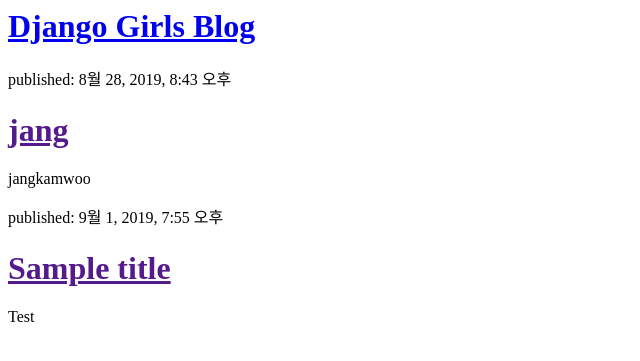
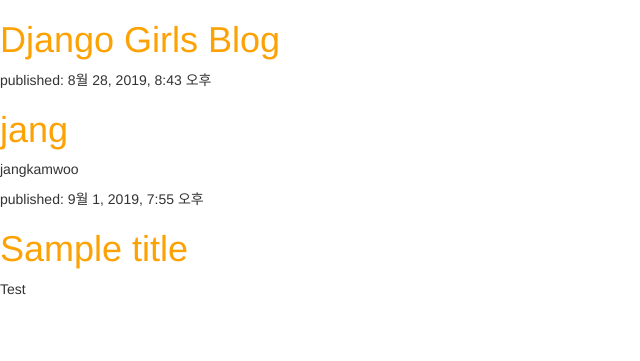
Before and after one commit to Hulkeinstein/my-first-blog, a Django app: template blog/templates/blog/post_list.html in a window 1280 px wide. Shown: the top 361 px of the page, without its empty margins (0-640 px from the left). Run offline with Django 3.2, Linux system fonts and the light colour scheme; the template is opened without the code that fills it: values that come from a table or form of the project are taken from there, others are empty; data comes from the database, SQL or seed files in the repository; some libraries are stand-ins or nearby versions.

Commit message:
Modifi templates

```diff
--- a/blog/templates/blog/post_list.html
+++ b/blog/templates/blog/post_list.html
@@ -1,8 +1,18 @@
+{% load static %}
 <html>
   <head>
     <title>Django Girls blog</title>
+    <link
+      rel="stylesheet"
+      href="//maxcdn.bootstrapcdn.com/bootstrap/3.2.0/css/bootstrap.min.css"
+    />
+    <link
+      rel="stylesheet"
+      href="//maxcdn.bootstrapcdn.com/bootstrap/3.2.0/css/bootstrap-theme.min.css"
+    />
+    <link rel="stylesheet" href="{% static 'css/blog.css' %}" />
   </head>
-  <div>
+  <body>
     <div>
       <h1><a href="/">Django Girls Blog</a></h1>
     </div>
--- /dev/null
+++ b/blog/templates/blog/static/css/blog.css
@@ -0,0 +1,3 @@
+h1 a {
+  color: #fca205;
+}
```
